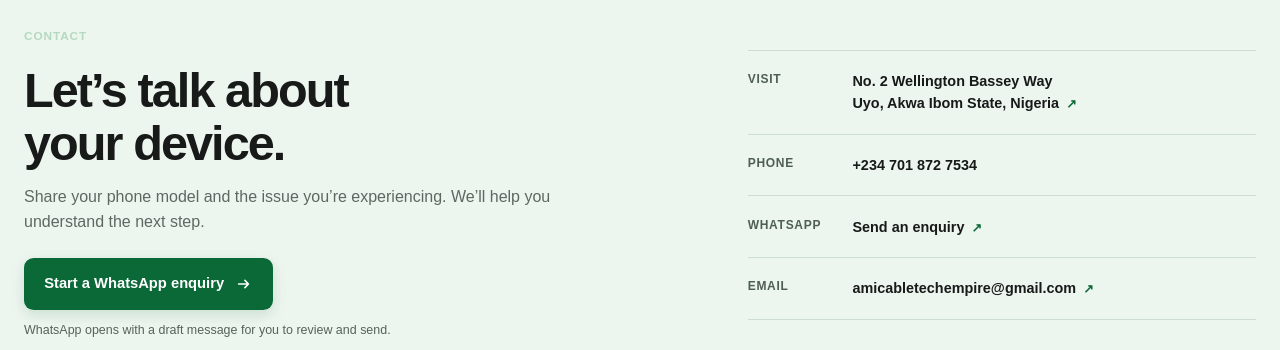
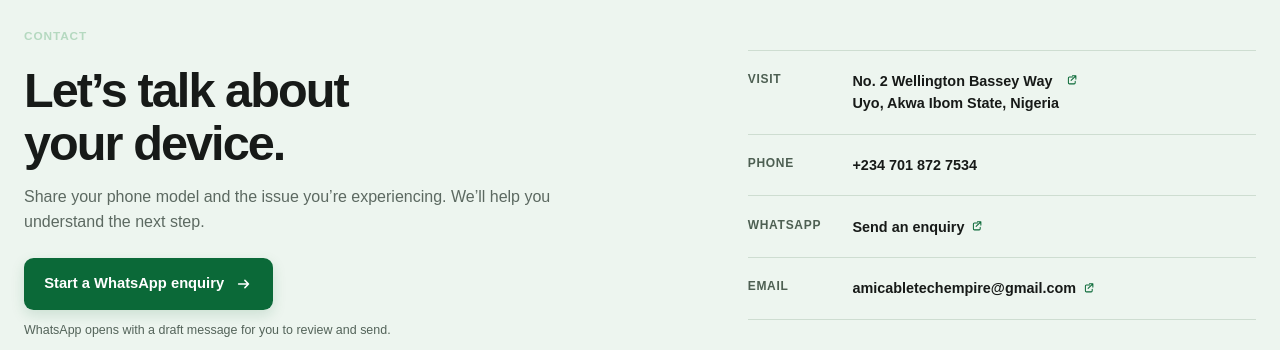
Before and after one commit to christat233/amicabletech, a Next.js app: page / in a window 1280 px wide. Shown: the part 2631-2981 px from the top of the page. Built offline with nearby package versions, Linux system fonts and the light colour scheme.

Commit message:
Polish contact link external icons

```diff
--- a/src/app/globals.css
+++ b/src/app/globals.css
@@ -148,7 +148,9 @@ a, button, summary { -webkit-tap-highlight-color: transparent; }
 .detail-label { color: #4d5f52; font-size: 0.75rem; font-weight: 750; letter-spacing: 0.06em; text-transform: uppercase; }
 .contact-detail a { min-width: 0; color: var(--ink); font-size: 0.9rem; font-weight: 650; overflow-wrap: anywhere; text-decoration: none; }
 .contact-detail a:hover { color: var(--brand); text-decoration: underline; }
-.external-mark { display: inline-block; margin-left: 0.2rem; color: var(--brand); font-size: 0.78rem; }
+.contact-link-content { display: inline-flex; max-width: 100%; align-items: baseline; gap: .35rem; }
+.contact-link-text { min-width: 0; overflow-wrap: anywhere; }
+.contact-link-content svg { width: .85rem; height: .85rem; flex: 0 0 .85rem; transform: translateY(1px); color: var(--brand); }
 .site-footer { border-top: 1px solid #e7ece8; background: #fff; color: #46524a; }
 .footer-inner { display: grid; min-height: 132px; grid-template-columns: 1fr auto; align-content: center; align-items: center; gap: 0.7rem 2rem; padding-block: 1.25rem; }
 .footer-brand { text-decoration: none; }
--- a/src/app/page.tsx
+++ b/src/app/page.tsx
@@ -128,6 +128,10 @@ function ArrowIcon() {
   return <svg aria-hidden="true" viewBox="0 0 20 20" fill="none"><path d="M4 10h11m-4-4 4 4-4 4" stroke="currentColor" strokeWidth="1.7" strokeLinecap="round" strokeLinejoin="round" /></svg>;
 }
 
+function ExternalLinkIcon() {
+  return <svg aria-hidden="true" focusable="false" viewBox="0 0 20 20" fill="none"><path d="M11 4h5v5m-.5-4.5L9 11m2-5H6.5A1.5 1.5 0 0 0 5 7.5v7A1.5 1.5 0 0 0 6.5 16h7a1.5 1.5 0 0 0 1.5-1.5V12" stroke="currentColor" strokeWidth="1.5" strokeLinecap="round" strokeLinejoin="round" /></svg>;
+}
+
 export default function Home() {
   return (
     <>
@@ -209,10 +213,10 @@ export default function Home() {
           <div className="section-wrap contact-inner">
             <div className="contact-copy"><p className="eyebrow eyebrow-light">Contact</p><h2 id="contact-title">Let’s talk about<br />your device.</h2><p>Share your phone model and the issue you’re experiencing. We’ll help you understand the next step.</p><a className="button button-green" href={whatsappLink(generalMessage)} target="_blank" rel="noopener noreferrer">Start a WhatsApp enquiry <ArrowIcon /></a><p className="contact-note">WhatsApp opens with a draft message for you to review and send.</p></div>
             <div className="contact-details">
-              <div className="contact-detail"><span className="detail-label">Visit</span><a href="https://www.google.com/maps/search/?api=1&query=No.%202%20Wellington%20Bassey%20Way%2C%20Uyo%2C%20Akwa%20Ibom%20State%2C%20Nigeria" target="_blank" rel="noopener noreferrer">No. 2 Wellington Bassey Way<br />Uyo, Akwa Ibom State, Nigeria <span className="external-mark" aria-hidden="true">↗</span></a></div>
+              <div className="contact-detail"><span className="detail-label">Visit</span><a className="contact-address" href="https://maps.app.goo.gl/tvxY58BSdRRcTCKc8?g_st=awb" target="_blank" rel="noopener noreferrer"><span className="contact-link-content"><span className="contact-link-text">No. 2 Wellington Bassey Way<br />Uyo, Akwa Ibom State, Nigeria</span><ExternalLinkIcon /></span></a></div>
               <div className="contact-detail"><span className="detail-label">Phone</span><a href="tel:+2347018727534">+234 701 872 7534</a></div>
-              <div className="contact-detail"><span className="detail-label">WhatsApp</span><a href={whatsappLink(generalMessage)} target="_blank" rel="noopener noreferrer">Send an enquiry <span className="external-mark" aria-hidden="true">↗</span></a></div>
-              <div className="contact-detail"><span className="detail-label">Email</span><a href="mailto:amicabletechempire@gmail.com">amicabletechempire@gmail.com <span className="external-mark" aria-hidden="true">↗</span></a></div>
+              <div className="contact-detail"><span className="detail-label">WhatsApp</span><a href={whatsappLink(generalMessage)} target="_blank" rel="noopener noreferrer"><span className="contact-link-content"><span className="contact-link-text">Send an enquiry</span><ExternalLinkIcon /></span></a></div>
+              <div className="contact-detail"><span className="detail-label">Email</span><a href="mailto:amicabletechempire@gmail.com"><span className="contact-link-content"><span className="contact-link-text">amicabletechempire@gmail.com</span><ExternalLinkIcon /></span></a></div>
             </div>
           </div>
         </section>
```
